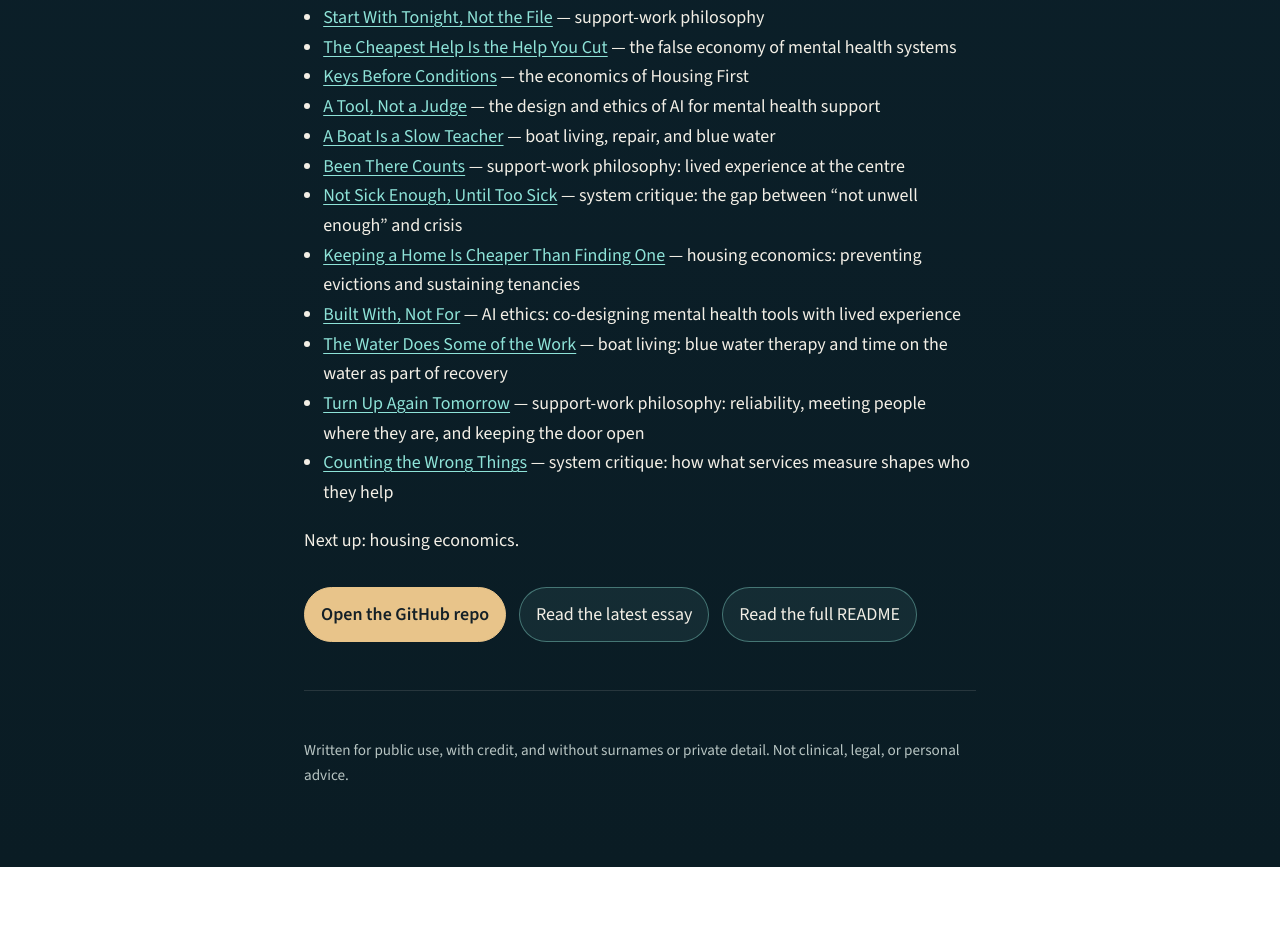
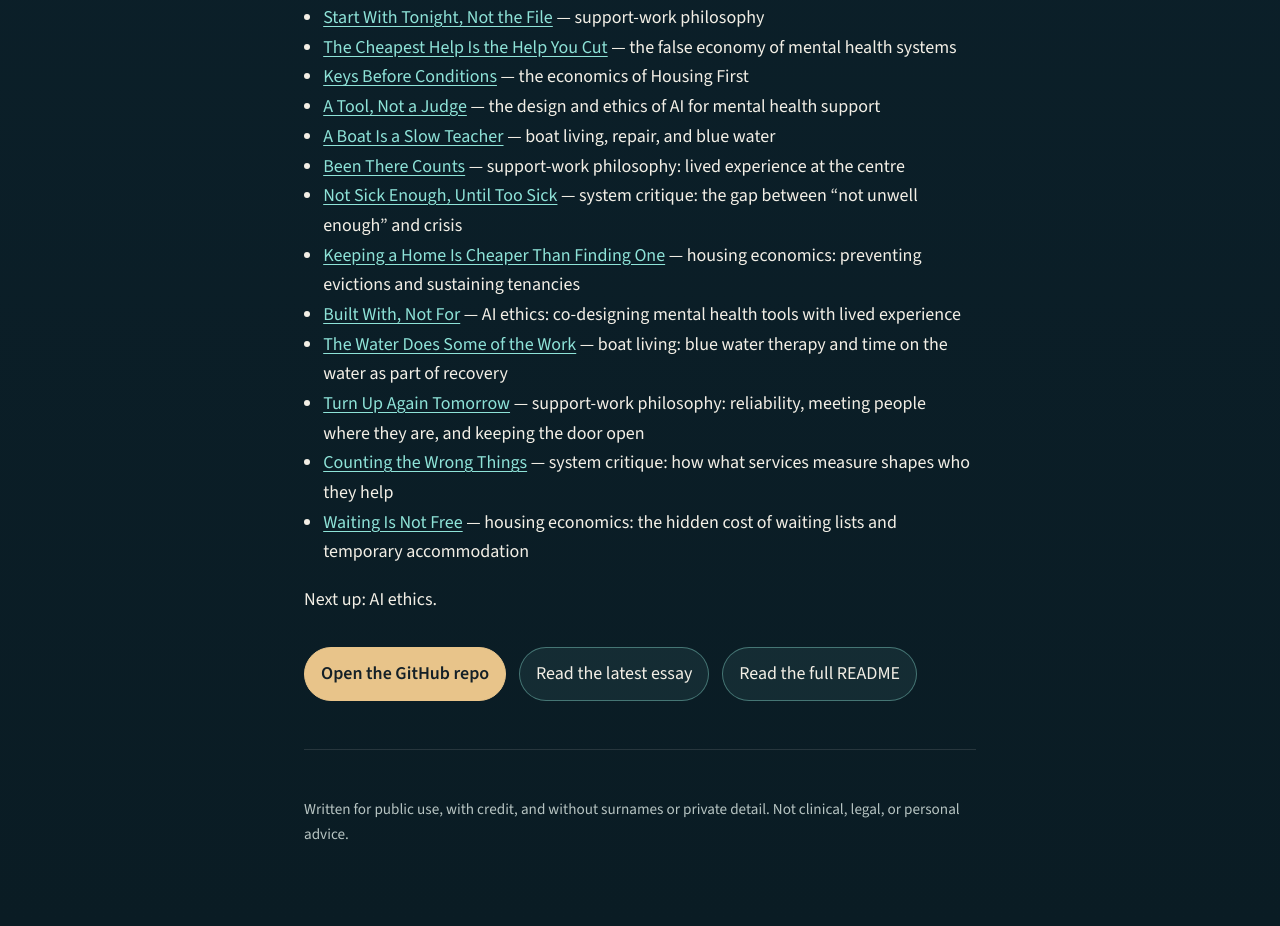
Before and after one commit to transhumanoid/street-level-support, a plain HTML site: page index.html in a window 1280 px wide. Shown: the part 3292-4218 px from the top of the page. Before the commit the page ends 4159 px from the top, so only its background shows below. Drawn offline with nearby package versions, Linux system fonts and the light colour scheme.

Commit message:
Cycle 13: add 'Waiting Is Not Free' (housing economics)

```diff
--- a/index.html
+++ b/index.html
@@ -226,11 +226,12 @@
       <li><a href="https://github.com/transhumanoid/street-level-support/blob/main/posts/10-boat-living-blue-water.md">The Water Does Some of the Work</a> — boat living: blue water therapy and time on the water as part of recovery</li>
       <li><a href="https://github.com/transhumanoid/street-level-support/blob/main/posts/11-support-work-philosophy-turn-up-again.md">Turn Up Again Tomorrow</a> — support-work philosophy: reliability, meeting people where they are, and keeping the door open</li>
       <li><a href="https://github.com/transhumanoid/street-level-support/blob/main/posts/12-system-critique-counting-the-wrong-things.md">Counting the Wrong Things</a> — system critique: how what services measure shapes who they help</li>
+      <li><a href="https://github.com/transhumanoid/street-level-support/blob/main/posts/13-housing-economics-waiting-is-not-free.md">Waiting Is Not Free</a> — housing economics: the hidden cost of waiting lists and temporary accommodation</li>
     </ul>
-    <p>Next up: housing economics.</p>
+    <p>Next up: AI ethics.</p>
     <div class="actions">
       <a class="btn primary" href="https://github.com/transhumanoid/street-level-support">Open the GitHub repo</a>
-      <a class="btn" href="https://github.com/transhumanoid/street-level-support/blob/main/posts/12-system-critique-counting-the-wrong-things.md">Read the latest essay</a>
+      <a class="btn" href="https://github.com/transhumanoid/street-level-support/blob/main/posts/13-housing-economics-waiting-is-not-free.md">Read the latest essay</a>
       <a class="btn" href="https://github.com/transhumanoid/street-level-support/blob/main/README.md">Read the full README</a>
     </div>
   </main>
```
Also changed, not shown: 2 other files.
